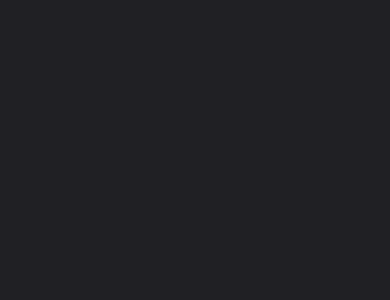
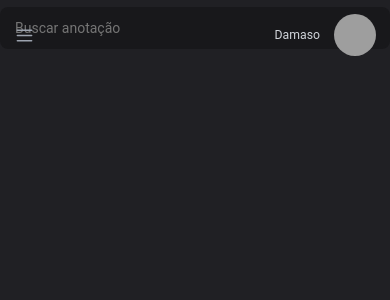
Before and after one commit to DamasoMagno/Annotes, a React (Vite) app: page / in a window 390 px wide. Before the commit this address had no page. Shown: the top 300 px of the page. Built offline with nearby package versions, Linux system fonts and the light colour scheme; grey boxes are pictures that could not be loaded.

Commit message:
feat: Sidebar with responsive layout

```diff
--- a/src/components/Button/styles.ts
+++ b/src/components/Button/styles.ts
@@ -1,6 +1,6 @@
 import styled, { css } from 'styled-components'
 
-export type ButtonVariants = 'outline'
+export type ButtonVariants = 'outline' | 'ghost'
 
 interface ButtonProps {
   variant?: ButtonVariants
@@ -18,6 +18,14 @@ export const ButtonContainer = styled.button<ButtonProps>`
   align-items: center;
   justify-content: center;
 
+  &:hover {
+    filter: brightness(0.9);
+  }
+
+  &:has(span) span {
+    flex: 1;
+  }
+
   ${(props) => {
     switch (props.variant) {
       case 'outline':
@@ -25,6 +33,17 @@ export const ButtonContainer = styled.button<ButtonProps>`
           background-color: transparent;
           border: 1px solid #005b41;
           color: #005b41;
+        `
+      case 'ghost':
+        return css`
+          background-color: transparent;
+          border: 0;
+          color: #ffff;
+          transition: background 0.25s;
+
+          &:hover {
+            background: rgba(255, 255, 255, 0.07);
+          }
         `
       default:
         return css`
@@ -34,12 +53,4 @@ export const ButtonContainer = styled.button<ButtonProps>`
         `
     }
   }}
-
-  &:hover {
-    filter: brightness(0.9);
-  }
-
-  &:has(span) span {
-    flex: 1;
-  }
 `
--- /dev/null
+++ b/src/components/Header/index.tsx
@@ -0,0 +1,21 @@
+import { List } from 'phosphor-react'
+import { HeaderContainer } from './styles'
+
+interface HeaderProps {
+  onSideIsOpen(value: boolean): void
+}
+
+export function Header({ onSideIsOpen }: HeaderProps) {
+  return (
+    <HeaderContainer>
+      <button onClick={() => onSideIsOpen(true)}>
+        <List />
+      </button>
+
+      <div>
+        <span>Damaso</span>
+        <img src="https://github.com/DamasoMagno.png" alt="" />
+      </div>
+    </HeaderContainer>
+  )
+}
--- /dev/null
+++ b/src/components/Header/styles.ts
@@ -0,0 +1,43 @@
+import { styled } from 'styled-components'
+
+export const HeaderContainer = styled.header`
+  position: absolute;
+  padding: 1rem;
+  width: 100%;
+
+  display: flex;
+  align-items: center;
+  justify-content: space-between;
+
+  div {
+    display: flex;
+    margin-left: auto;
+    align-items: center;
+    gap: 1rem;
+
+    span {
+      color: ${(props) => props.theme.colors['--gray-300']};
+      font-size: 0.875rem;
+    }
+
+    img {
+      width: 3rem;
+      height: 3rem;
+      border-radius: 50%;
+    }
+  }
+
+  button {
+    background-color: transparent;
+    display: flex;
+    align-items: center;
+    border: 0;
+    color: ${(props) => props.theme.colors['--gray-400']};
+    font-size: 1.5rem;
+    cursor: pointer;
+
+    @media (min-width: 1024px) {
+      display: none;
+    }
+  }
+`
--- /dev/null
+++ b/src/components/Sidebar/index.tsx
@@ -0,0 +1,32 @@
+import { NavLink } from 'react-router-dom'
+import { SidebarContainer } from './styles'
+import { Button } from '../Button'
+import { SignOut, X } from 'phosphor-react'
+
+interface SidebarProps {
+  isOpen: boolean
+  setsidebarIsOpen: () => void
+}
+
+export function Sidebar({ isOpen, setsidebarIsOpen }: SidebarProps) {
+  return (
+    <SidebarContainer isOpen={isOpen}>
+      <header>
+        <h1>Annotes</h1>
+        <button onClick={setsidebarIsOpen}>
+          <X />
+        </button>
+      </header>
+
+      <nav>
+        <NavLink to="/">Anotações</NavLink>
+        <NavLink to="/trash">Lixeira</NavLink>
+      </nav>
+
+      <Button variant="ghost">
+        <SignOut />
+        <span>Sair</span>
+      </Button>
+    </SidebarContainer>
+  )
+}
--- /dev/null
+++ b/src/components/Sidebar/styles.ts
@@ -0,0 +1,77 @@
+import { css, styled } from 'styled-components'
+
+interface SidebarProps {
+  isOpen: boolean
+}
+
+export const SidebarContainer = styled.aside<SidebarProps>`
+  display: none;
+  flex-direction: column;
+  color: ${(props) => props.theme.colors['--white']};
+  background: ${(props) => props.theme.colors['--neutral-950']};
+  height: 100%;
+
+  ${(props) => {
+    return (
+      props.isOpen &&
+      css`
+        display: flex;
+        position: fixed;
+        z-index: 999;
+        width: 100%;
+      `
+    )
+  }}
+
+  @media (min-width: 1024px) {
+    display: flex;
+    width: 320px;
+    position: static;
+  }
+
+  header {
+    margin: 1.5rem 2rem 0;
+
+    display: flex;
+    align-items: center;
+    justify-content: space-between;
+
+    button {
+      background-color: transparent;
+      border: 0;
+      color: white;
+      font-size: 1.5rem;
+
+      display: flex;
+      align-items: center;
+      cursor: pointer;
+      justify-content: center;
+
+      @media (min-width: 1024px) {
+        display: none;
+      }
+    }
+  }
+
+  nav {
+    margin-top: 4rem;
+    display: flex;
+    flex-direction: column;
+    gap: 2rem;
+    padding: 0 2rem;
+
+    a {
+      text-decoration: none;
+      font-size: 1rem;
+      color: ${(props) => props.theme.colors['--gray-400']};
+
+      &.active {
+        color: ${(props) => props.theme.colors['--gray-200']};
+      }
+    }
+  }
+
+  > button {
+    margin-top: auto;
+  }
+`
--- /dev/null
+++ b/src/pages/Annotations/index.tsx
@@ -0,0 +1,30 @@
+import { useState } from 'react'
+
+import { Input } from '../../components/Input'
+import { Sidebar } from '../../components/Sidebar'
+import { Header } from '../../components/Header'
+
+import { Container, Content } from './styles'
+
+export function Annotations() {
+  const [sideBarIsOpen, setSideBarIsOpen] = useState(false)
+
+  return (
+    <Container>
+      <Sidebar
+        isOpen={sideBarIsOpen}
+        setsidebarIsOpen={() => setSideBarIsOpen(false)}
+      />
+
+      <Content>
+        <Header onSideIsOpen={setSideBarIsOpen} />
+
+        <div>
+          <Input placeholder="Buscar anotação" />
+        </div>
+
+        <main></main>
+      </Content>
+    </Container>
+  )
+}
--- /dev/null
+++ b/src/pages/Annotations/styles.ts
@@ -0,0 +1,11 @@
+import { styled } from 'styled-components'
+
+export const Container = styled.div`
+  display: flex;
+  height: 100vh;
+`
+
+export const Content = styled.div`
+  position: relative;
+  width: 100%;
+`
--- /dev/null
+++ b/src/pages/Trash/index.tsx
@@ -0,0 +1,30 @@
+import { useState } from 'react'
+
+import { Input } from '../../components/Input'
+import { Sidebar } from '../../components/Sidebar'
+import { Header } from '../../components/Header'
+
+import { Container, Content } from './styles'
+
+export function Trash() {
+  const [sideBarIsOpen, setSideBarIsOpen] = useState(false)
+
+  return (
+    <Container>
+      <Sidebar
+        isOpen={sideBarIsOpen}
+        setsidebarIsOpen={() => setSideBarIsOpen(false)}
+      />
+
+      <Content>
+        <Header onSideIsOpen={setSideBarIsOpen} />
+
+        <div>
+          <Input placeholder="Buscar anotação" />
+        </div>
+
+        <main></main>
+      </Content>
+    </Container>
+  )
+}
--- /dev/null
+++ b/src/pages/Trash/styles.ts
@@ -0,0 +1,53 @@
+import { styled } from 'styled-components'
+
+export const Container = styled.div`
+  display: flex;
+  height: 100vh;
+`
+
+export const Content = styled.div`
+  position: relative;
+  width: 100%;
+`
+
+export const Header = styled.header`
+  position: absolute;
+  padding: 1rem;
+  width: 100%;
+
+  display: flex;
+  align-items: center;
+  justify-content: space-between;
+
+  div {
+    display: flex;
+    margin-left: auto;
+    align-items: center;
+    gap: 1rem;
+
+    span {
+      color: ${(props) => props.theme.colors['--gray-300']};
+      font-size: 0.875rem;
+    }
+
+    img {
+      width: 3rem;
+      height: 3rem;
+      border-radius: 50%;
+    }
+  }
+
+  button {
+    background-color: transparent;
+    display: flex;
+    align-items: center;
+    border: 0;
+    color: ${(props) => props.theme.colors['--gray-400']};
+    font-size: 1.5rem;
+    cursor: pointer;
+
+    @media (min-width: 728px) {
+      display: none;
+    }
+  }
+`
--- a/src/routes/index.tsx
+++ b/src/routes/index.tsx
@@ -2,12 +2,20 @@ import { Route, Routes } from 'react-router-dom'
 
 import { SignIn } from '../pages/SignIn'
 import { SignUp } from '../pages/SignUp'
+import { Annotations } from '../pages/Annotations'
+import { Trash } from '../pages/Trash'
 
 export function Router() {
   return (
     <Routes>
-      <Route path="/login" element={<SignIn />} />
-      <Route path="/signup" element={<SignUp />} />
+      <Route path="/">
+        <Route path="" element={<Annotations />} />
+        <Route path="trash" element={<Trash />} />
+      </Route>
+      <Route path="/">
+        <Route path="login" element={<SignIn />} />
+        <Route path="signup" element={<SignUp />} />
+      </Route>
     </Routes>
   )
 }
```
Also changed, not shown: 1 other file (tests, documents, lock files or other folders).
